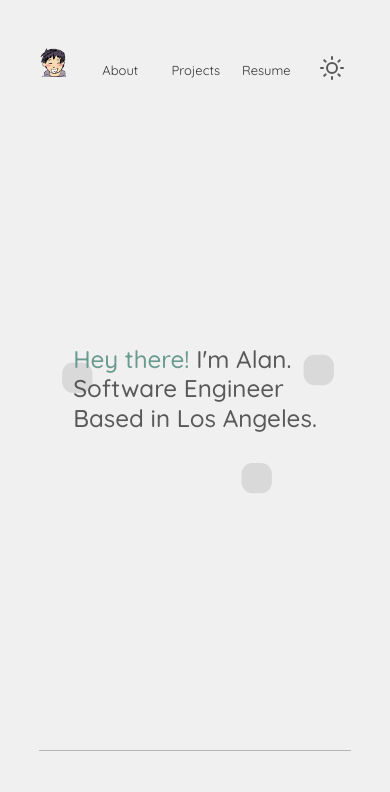
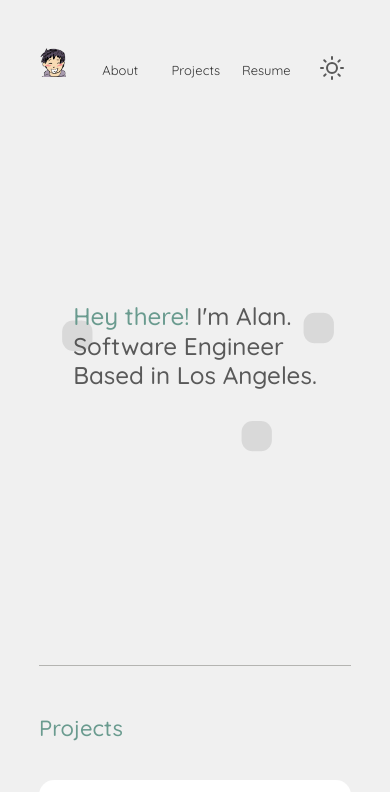
Before and after one commit to nhvn/portfolio, a React (Create React App) app: page / in a window 390 px wide. Shown: the top 792 px of the page. Built offline with nearby package versions, Linux system fonts and the light colour scheme.

Commit message:
Made adjustments to margins in mobile for intro cover

```diff
--- a/src/index.css
+++ b/src/index.css
@@ -315,7 +315,7 @@ footer {
 }
 @media screen and (max-width: 480px) {
   .intro1 {
-    margin: 25vh 0;
+    margin: 20vh 0;
   }
   .left {
     margin-bottom: 0;
```
